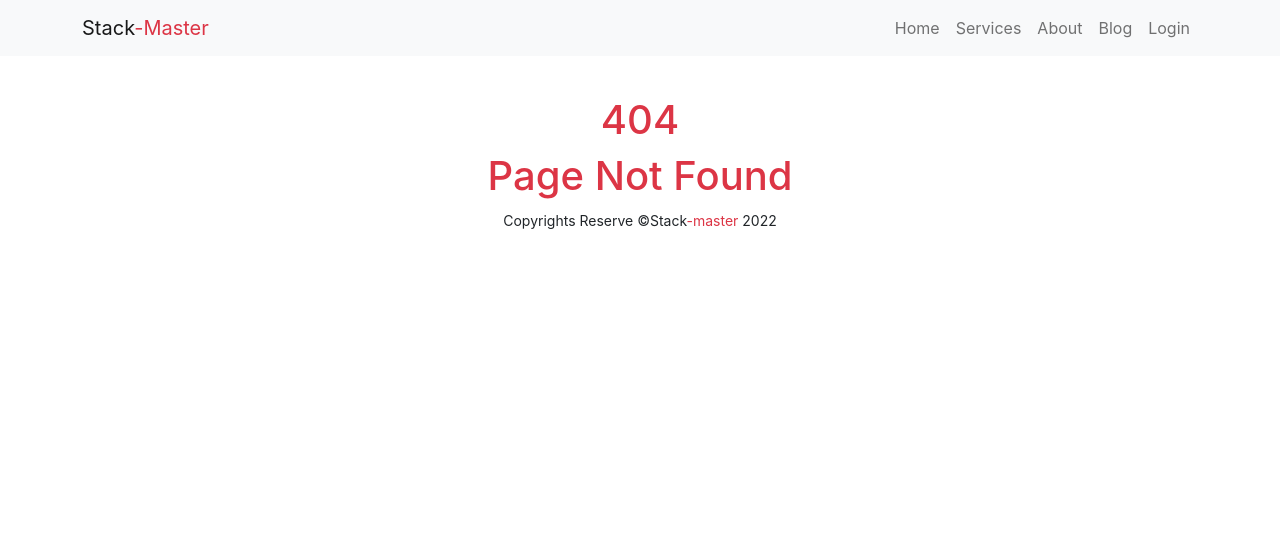
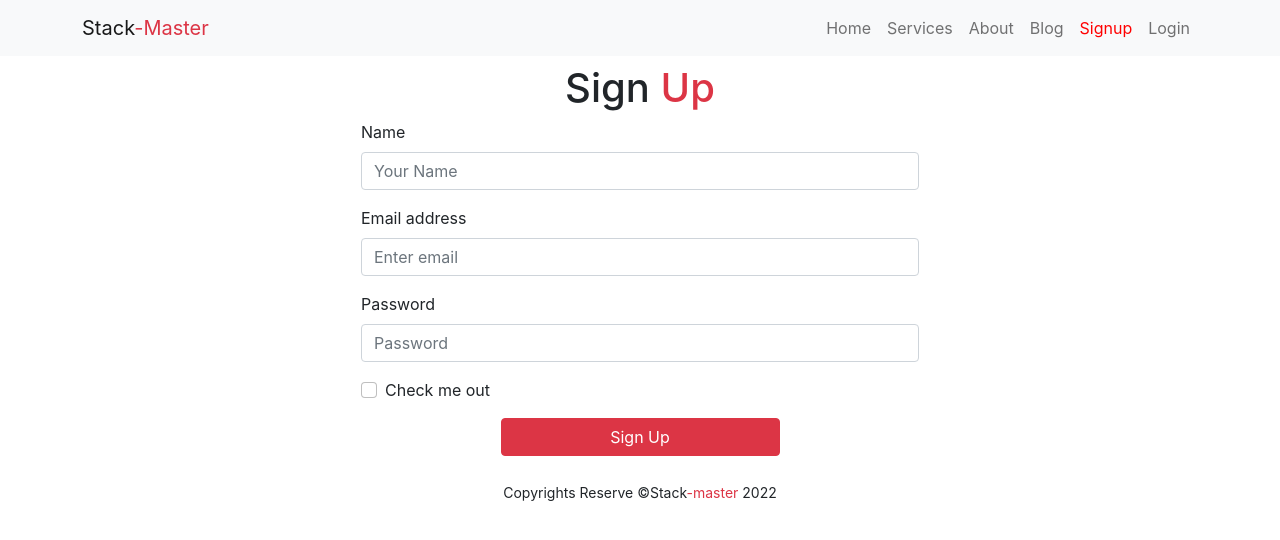
Before and after one commit to rkbokul1/individual-service-provider-Ass-10, a React (Create React App) app: page /signup in a window 1280 px wide. Before the commit this address had no page. Shown: the top 540 px of the page. Built offline with nearby package versions, Linux system fonts and the light colour scheme; the HTML template or start-up script is replaced by a standard one.

Commit message:
about page half done

```diff
--- /dev/null
+++ b/src/About/About.js
@@ -0,0 +1,19 @@
+import React from 'react';
+import img from '../img/main.jpg'
+
+const About = () => {
+    return (
+        <div className='container mt-5 pt-5'>
+            <div className="row">
+                <div className="col-sm-12 col-md-6 col-lg-6 order-1 order-md-1">
+                    <h1>Raihanul Kabir</h1>
+                </div>
+                <div className="col-sm-12 col-md-6 col-lg-6 order-sm-2">
+                    <img className='rounded-circle w-75 mx-auto' src={img} alt="" />
+                </div>
+            </div>
+        </div>
+    );
+};
+
+export default About;
--- a/src/App.js
+++ b/src/App.js
@@ -5,6 +5,9 @@ import Header from './Shared/Header/Header';
 import { Routes, Route } from "react-router-dom";
 import Home from './Home/Home/Home';
 import NotFound from './NotFound/NotFound';
+import Register from './User/Register/Register';
+import Login from './User/Login/Login';
+import About from './About/About';
 
 function App() {
   return (
@@ -15,6 +18,9 @@ function App() {
         <Route path='/' element={<Home/>}></Route>
         <Route path='/home' element={<Home/>}></Route>
         <Route path='/services' element={<Services/>}></Route>
+        <Route path='/about' element={<About/>}></Route>
+        <Route path='/signup' element={<Register/>}></Route>
+        <Route path='/login' element={<Login/>}></Route>
 
         <Route path='*' element={<NotFound/>}></Route>
 
--- a/src/Home/Banner/Banner.js
+++ b/src/Home/Banner/Banner.js
@@ -6,7 +6,7 @@ import bannerThird from '../../img/services/banner-third.jfif';
 
 const Banner = () => {
     return (
-        <div>
+        <div className='mt-5'>
             <Carousel>
                 <Carousel.Item>
                     <img
--- a/src/Shared/Header/Header.js
+++ b/src/Shared/Header/Header.js
@@ -16,6 +16,7 @@ const Header = () => {
                             <Nav.Link as={CustomLink} to="/services">Services</Nav.Link>
                             <Nav.Link as={CustomLink} to="/about">About</Nav.Link>
                             <Nav.Link as={CustomLink} to="/blog">Blog</Nav.Link>
+                            <Nav.Link as={CustomLink} to="/signup">Signup</Nav.Link>
                             <Nav.Link as={CustomLink} to="/login">Login</Nav.Link>
                         </Nav>
                     </Navbar.Collapse>
--- /dev/null
+++ b/src/User/Login/Login.js
@@ -0,0 +1,33 @@
+import React from 'react';
+import { Button, Form } from 'react-bootstrap';
+
+const Login = () => {
+    return (
+        <div className='container mt-5 pt-5'>
+            <h1 className='text-center'> Please <span className='text-danger'>Login</span></h1>
+            <div className='w-50 mx-auto'>
+                <Form>
+                    <Form.Group className="mb-3" controlId="formBasicEmail">
+                        <Form.Label>Email address</Form.Label>
+                        <Form.Control type="email" placeholder="Enter email" />
+                    </Form.Group>
+
+                    <Form.Group className="mb-3" controlId="formBasicPassword">
+                        <Form.Label>Password</Form.Label>
+                        <Form.Control type="password" placeholder="Password" />
+                    </Form.Group>
+
+                    <Form.Group className="mb-3" controlId="formBasicCheckbox">
+                        <Form.Check type="checkbox" label="Check me out" />
+                    </Form.Group>
+
+                    <Button variant="primary" type="submit">
+                        Submit
+                    </Button>
+                </Form>
+            </div>
+        </div>
+    );
+};
+
+export default Login;
--- /dev/null
+++ b/src/User/Register/Register.js
@@ -0,0 +1,37 @@
+import React from 'react';
+import { Button, Form } from 'react-bootstrap';
+
+const Register = () => {
+    return (
+        <div className='container mt-5 pt-3'>
+            <h1 className='text-center'>Sign <span className='text-danger'>Up</span></h1>
+            <div className='w-50 mx-auto'>
+                <Form>
+                    <Form.Group className="mb-3" controlId="formBasicEmail">
+                        <Form.Label>Name</Form.Label>
+                        <Form.Control type="tect" placeholder="Your Name" required/>
+                    </Form.Group>
+
+                    <Form.Group className="mb-3" controlId="formBasicEmail">
+                        <Form.Label>Email address</Form.Label>
+                        <Form.Control type="email" placeholder="Enter email" required/>
+                    </Form.Group>
+
+                    <Form.Group className="mb-3" controlId="formBasicPassword">
+                        <Form.Label>Password</Form.Label>
+                        <Form.Control type="password" placeholder="Password" required />
+                    </Form.Group>
+                    <Form.Group className="mb-3" controlId="formBasicCheckbox">
+                        <Form.Check type="checkbox" label="Check me out" />
+                    </Form.Group>
+
+                    <Button className='w-50 mx-auto d-block mb-4' variant="danger" type="submit">
+                        Sign Up
+                    </Button>
+                </Form>
+            </div>
+        </div>
+    );
+};
+
+export default Register;
```
Also changed, not shown: src/img/main.jpg (added).
